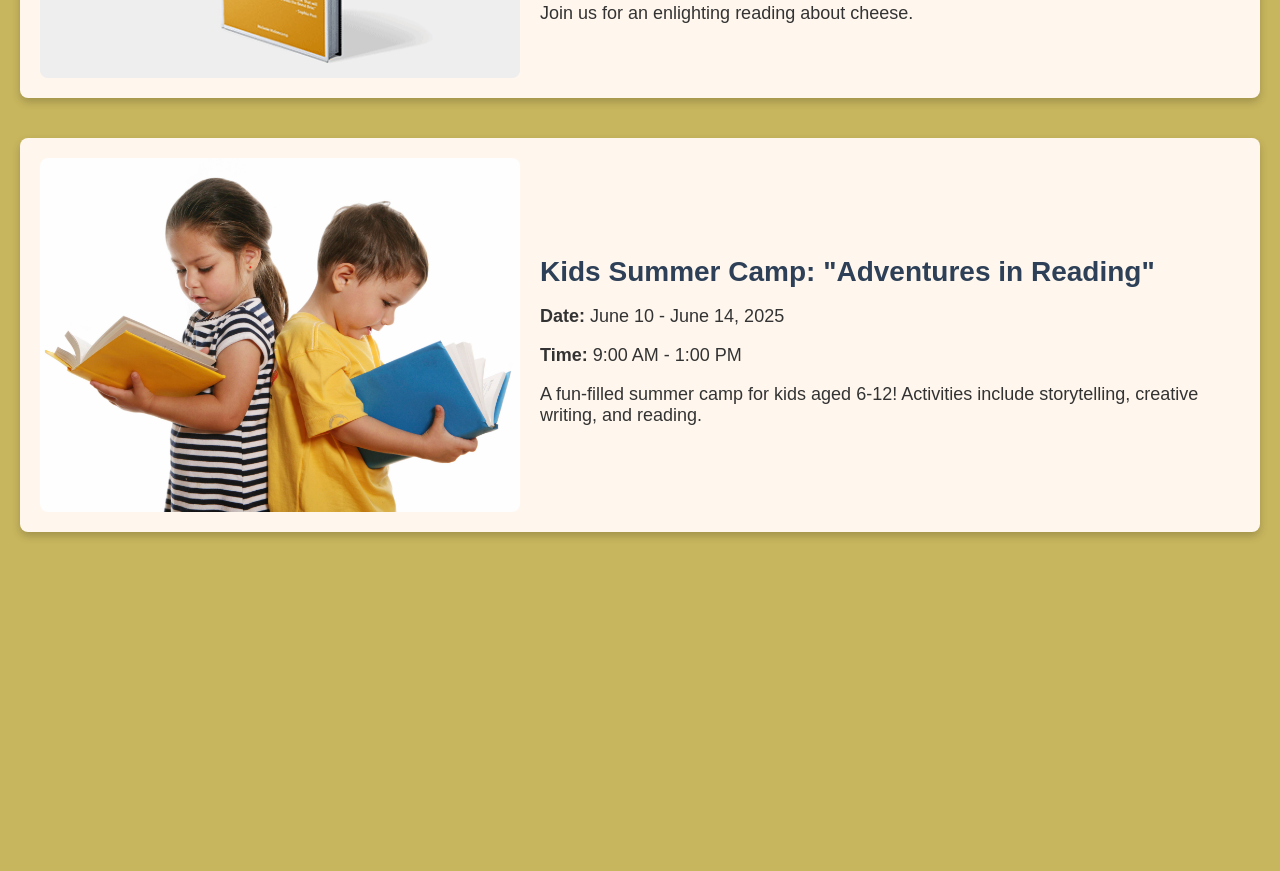
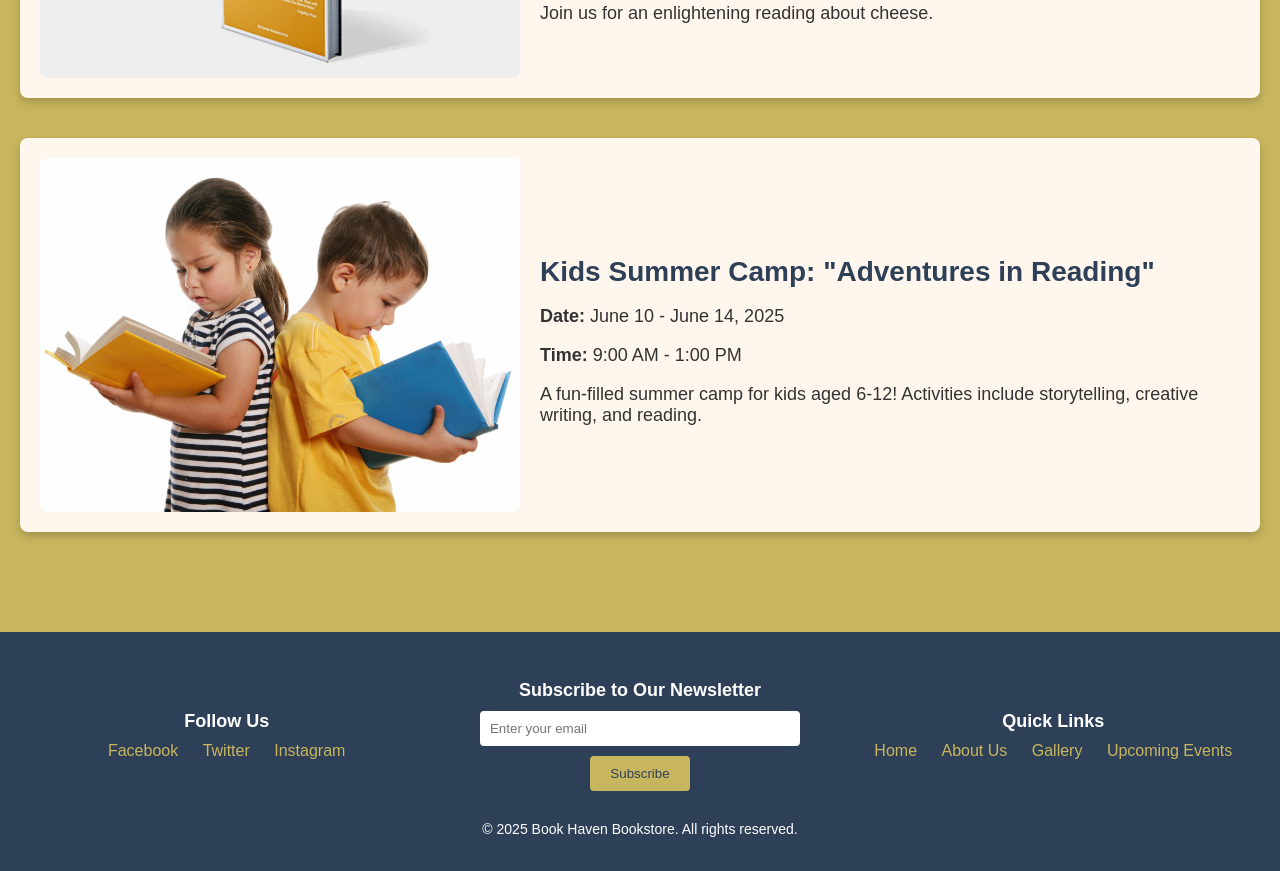
Before and after one commit to Tbox7/Sophia_webpage, a plain HTML site: page recc.html in a window 1280 px wide. Shown: the part 425-1296 px from the top of the page. Before the commit the page ends 1017 px from the top, so only its background shows below. Drawn offline with Linux system fonts and the light colour scheme.

Commit message:
Update recc.html

```diff
--- a/recc.html
+++ b/recc.html
@@ -72,6 +72,76 @@
             color: #333;
             margin-bottom: 10px;
         }
+        footer {
+            background-color: #2E4057;
+            color: white;
+            padding: 20px;
+            text-align: center;
+            margin-top: 40px;
+        }
+        .footer-content {
+            display: flex;
+            justify-content: space-between; /* Distribute sections evenly */
+            align-items: center; /* Align items vertically in the center */
+            flex-wrap: wrap; /* Ensure responsiveness on smaller screens */
+            margin-bottom: 20px;
+        }
+        .footer-content div {
+            flex: 1; /* Allow sections to take equal space */
+            text-align: center; /* Center-align the text within each section */
+            margin: 10px;
+        }
+        .newsletter {
+            text-align: center; /* Center-align the Subscribe section */
+        }
+        .social-media {
+            text-align: left; /* Align Follow Us section to the left */
+        }
+        .quick-links {
+            text-align: right; /* Align Quick Links section to the right */
+        }
+        .footer-content h3 {
+            margin-bottom: 10px;
+            font-size: 18px;
+        }
+        .footer-content a {
+            color: #C8B65E;
+            text-decoration: none;
+            margin: 0 10px;
+            font-size: 16px;
+            display: inline-block;
+        }
+        .footer-content a:hover {
+            text-decoration: underline;
+        }
+        .footer-note {
+            font-size: 14px;
+            margin-top: 20px;
+        }
+        #newsletter-form {
+            display: flex;
+            flex-direction: column;
+            align-items: center;
+        }
+        #newsletter-form input {
+            padding: 10px;
+            margin-bottom: 10px;
+            border: none;
+            border-radius: 4px;
+            width: 80%;
+            max-width: 300px;
+        }
+        #newsletter-form button {
+            background-color: #C8B65E;
+            color: #2E4057;
+            padding: 10px 20px;
+            border: none;
+            border-radius: 4px;
+            cursor: pointer;
+        }
+        #newsletter-form button:hover {
+            background-color: #FFF7EE;
+        }
     </style>
 </head>
 <body>
@@ -94,7 +164,7 @@
                 <h2>Book Reading: "Brie Mine 4Ever"</h2>
                 <p><strong>Date:</strong> April 15, 2025</p>
                 <p><strong>Time:</strong> 3:00 PM - 5:00 PM</p>
-                <p>Join us for an enlighting reading about cheese.</p>
+                <p>Join us for an enlightening reading about cheese.</p>
             </div>
         </div>
 
@@ -108,5 +178,30 @@
             </div>
         </div>
     </div>
+    <footer>
+        <div class="footer-content">
+            <div class="social-media">
+                <h3>Follow Us</h3>
+                <a href="https://facebook.com" target="_blank">Facebook</a>
+                <a href="https://twitter.com" target="_blank">Twitter</a>
+                <a href="https://instagram.com" target="_blank">Instagram</a>
+            </div>
+            <div class="newsletter">
+                <h3>Subscribe to Our Newsletter</h3>
+                <form id="newsletter-form">
+                    <input type="email" placeholder="Enter your email" required>
+                    <button type="submit">Subscribe</button>
+                </form>
+            </div>
+            <div class="quick-links">
+                <h3>Quick Links</h3>
+                <a href="index.html">Home</a>
+                <a href="about.html">About Us</a>
+                <a href="gallery.html">Gallery</a>
+                <a href="recc.html">Upcoming Events</a>
+            </div>
+        </div>
+        <p class="footer-note">© 2025 Book Haven Bookstore. All rights reserved.</p>
+    </footer>
 </body>
 </html>
```
